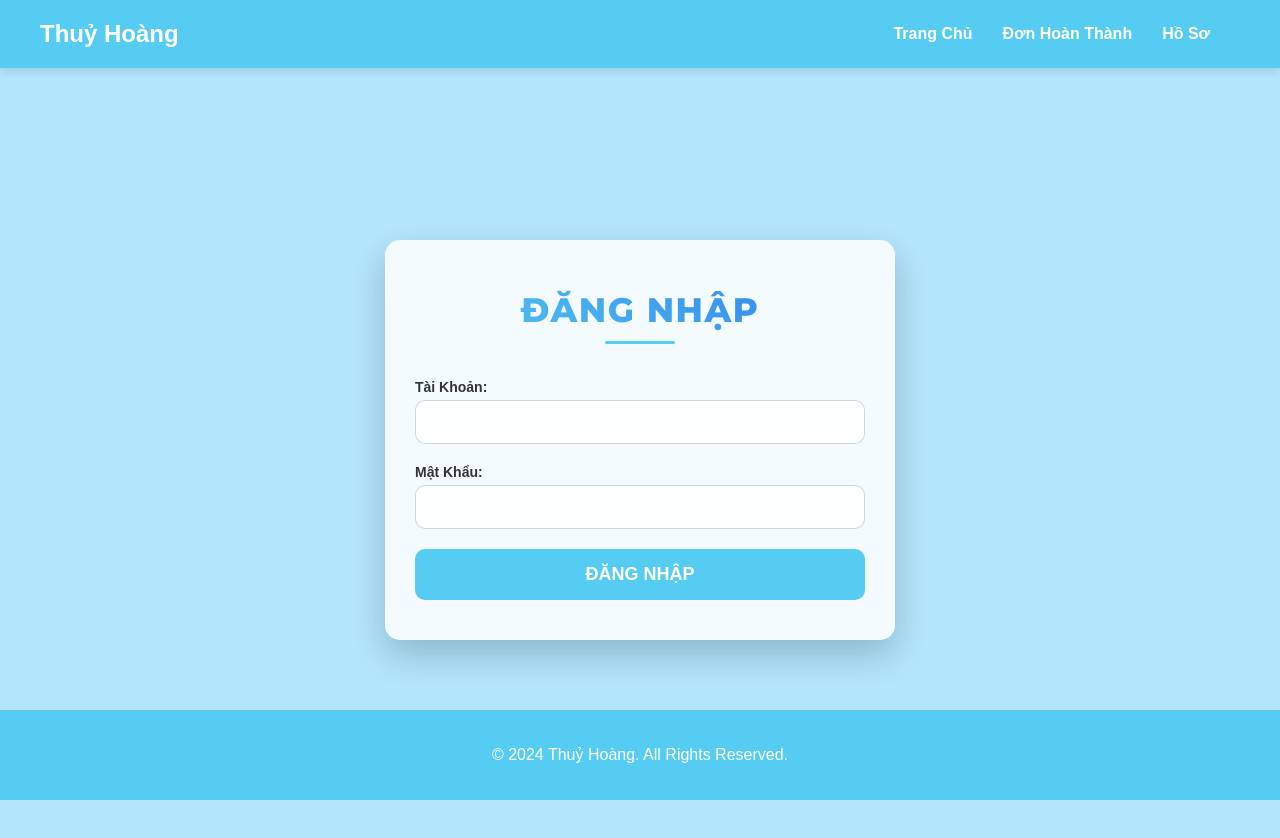
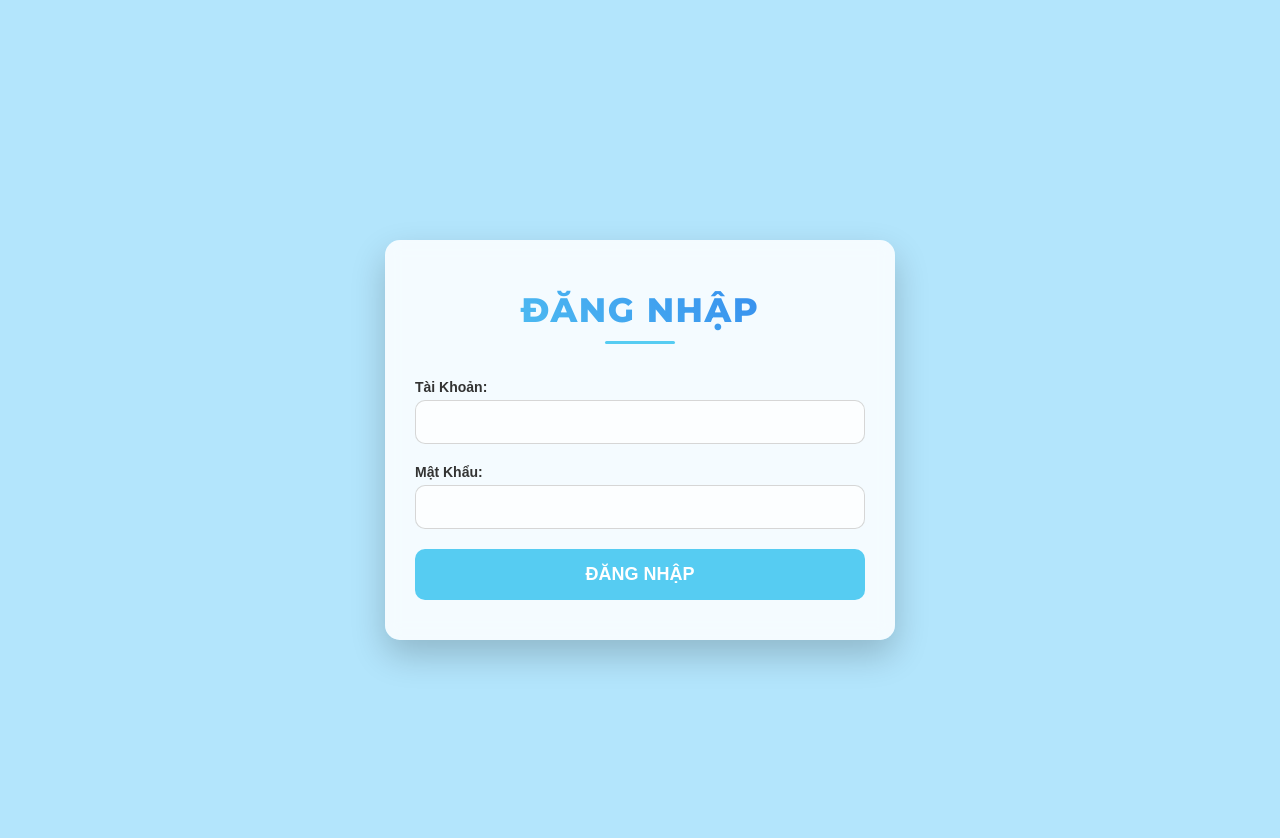
Before and after one commit to AidenTran15/ThuyHoang, a React (Create React App) app in the folder thuyhoang/: page / in a window 1280 px wide. Shown: the top 838 px of the page. Built offline with nearby package versions, Linux system fonts and the light colour scheme.

Commit message:
I would like to commit, help me think the commit message pls

```diff
--- a/thuyhoang/src/App.js
+++ b/thuyhoang/src/App.js
@@ -1,6 +1,5 @@
-// src/App.js
 import React from 'react';
-import { BrowserRouter as Router, Route, Routes } from 'react-router-dom';
+import { BrowserRouter as Router, Route, Routes, useLocation } from 'react-router-dom';
 import LoginPage from './pages/LoginPage/LoginPage';
 import HomePage from './pages/HomePage/HomePage';
 import DoneOrders from './pages/DoneOrders/DoneOrders';
@@ -8,10 +7,26 @@ import NavBar from './components/NavBar/NavBar';
 import Footer from './components/Footer/Footer';
 import ProfilePage from './pages/ProfilePage/ProfilePage'; // Import ProfilePage component
 
+// Component to manage layout with conditional NavBar and Footer
+const Layout = ({ children }) => {
+  const location = useLocation();
+  const noNavBarFooterRoutes = ['/login', '/']; // Routes where NavBar and Footer should not be displayed
+
+  return (
+    <>
+      {/* Conditionally render NavBar based on the current path */}
+      {!noNavBarFooterRoutes.includes(location.pathname) && <NavBar />}
+      {children}
+      {/* Conditionally render Footer based on the current path */}
+      {!noNavBarFooterRoutes.includes(location.pathname) && <Footer />}
+    </>
+  );
+};
+
 const App = () => {
   return (
     <Router>
-      <NavBar /> {/* NavBar will appear at the top of every page */}
+      <Layout>
         <Routes>
           <Route path="/done-orders" element={<DoneOrders />} />
           <Route path="/login" element={<LoginPage />} />
@@ -19,7 +34,7 @@ const App = () => {
           <Route path="/profile" element={<ProfilePage />} /> {/* Add ProfilePage Route */}
           <Route path="/" element={<LoginPage />} />
         </Routes>
-      <Footer /> {/* Footer will appear at the bottom of every page */}
+      </Layout>
     </Router>
   );
 };
```
Lines whose indentation alone changed are shown as unchanged.
